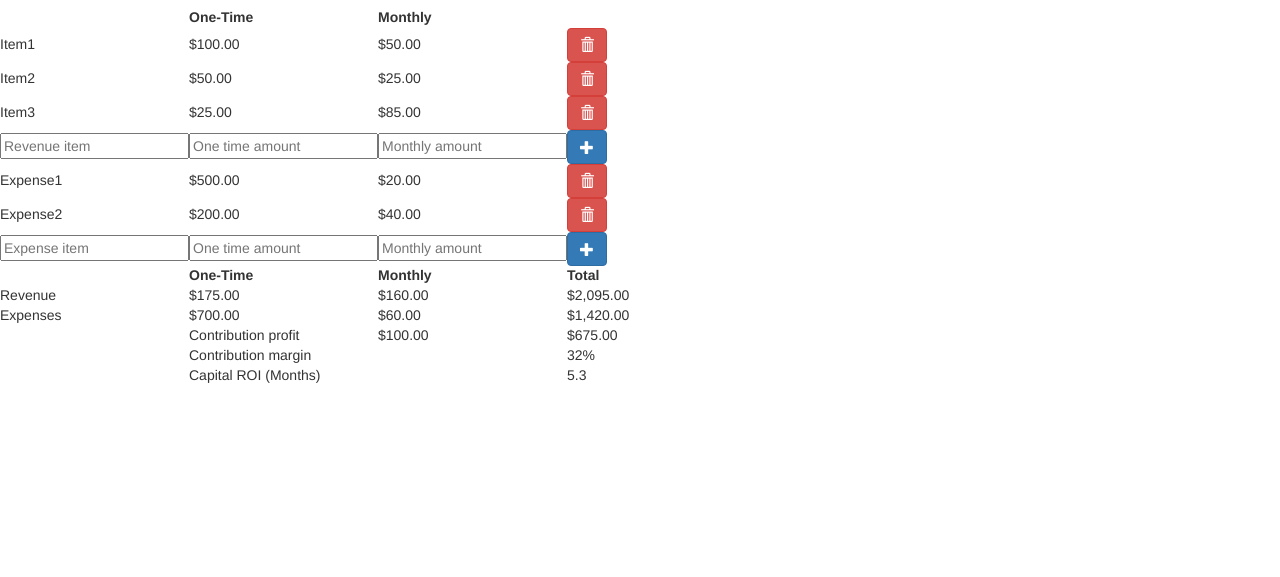
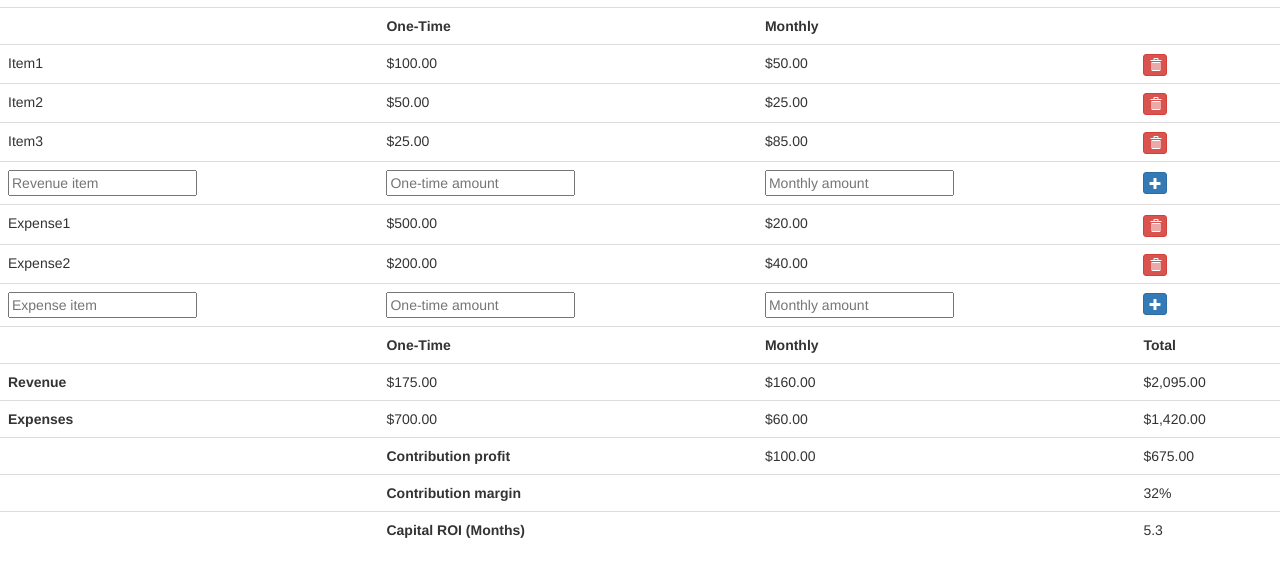
Before and after one commit to designesse/ROI-calculator, a plain HTML site: page index.html in a window 1280 px wide. Shown: the part 63-640 px from the top of the page. Drawn offline with nearby package versions, Linux system fonts and the light colour scheme; some packages are replaced by stand-ins of ours; a script that the page names is missing.

Commit message:
Themed and adding red border warning on wrong input.

```diff
--- a/index.html
+++ b/index.html
@@ -5,11 +5,13 @@
     <title>ROI Calculator</title>
     <link rel="stylesheet" href="https://maxcdn.bootstrapcdn.com/bootstrap/3.3.6/css/bootstrap.min.css"
           integrity="sha384-1q8mTJOASx8j1Au+a5WDVnPi2lkFfwwEAa8hDDdjZlpLegxhjVME1fgjWPGmkzs7" crossorigin="anonymous">
+    <link href="//fonts.googleapis.com/css?family=Titillium+Web:400normal" rel="stylesheet">
+    <link rel="stylesheet" type="text/css" href="style.css"/>
 </head>
 <body ng-app="ROICalculator" ng-controller="ROIController">
 
 <h1>ROI Calculator</h1>
-<table>
+<table class="table">
     <tr>
         <th></th>
         <th>One-Time</th>
@@ -21,15 +23,15 @@
         <td>{{ item.oneTime | currency:"$":2 }}</td>
         <td>{{ item.monthly | currency:"$":2 }}</td>
         <td>
-            <button class="btn btn-danger glyphicon glyphicon-trash" ng-click="deleteRevenue(item)"></button>
+            <button class="btn btn-xs btn-danger glyphicon glyphicon-trash" ng-click="deleteRevenue(item)"></button>
         </td>
     </tr>
     <tr>
-        <td><input placeholder="Revenue item" ng-model="newRevenue.name"/></td>
-        <td><input placeholder="One time amount" ng-model="newRevenue.oneTime"/></td>
-        <td><input placeholder="Monthly amount" ng-model="newRevenue.monthly"/></td>
+        <td><input ng-class="{'error': errorRevenueName}" placeholder="Revenue item" ng-model="newRevenue.name"/></td>
+        <td><input ng-class="{'error': errorRevenueOneTime}" placeholder="One-time amount" ng-model="newRevenue.oneTime"/></td>
+        <td><input ng-class="{'error': errorRevenueMonthly}" class="input-error" placeholder="Monthly amount" ng-model="newRevenue.monthly"/></td>
         <td>
-            <button class="btn btn-primary glyphicon glyphicon-plus" ng-click="addRevenue(newRevenue)"></button>
+            <button class="btn btn-xs btn-primary glyphicon glyphicon-plus" ng-click="addRevenue(newRevenue)"></button>
         </td>
     </tr>
     <tr ng-repeat="item in expenseItems | orderBy: 'name'">
@@ -37,15 +39,15 @@
         <td>{{ item.oneTime | currency:"$":2 }}</td>
         <td>{{ item.monthly | currency:"$":2 }}</td>
         <td>
-            <button class="btn btn-danger glyphicon glyphicon-trash" ng-click="deleteExpense(item)"></button>
+            <button class="btn btn-xs btn-danger glyphicon glyphicon-trash" ng-click="deleteExpense(item)"></button>
         </td>
     </tr>
     <tr>
-        <td><input placeholder="Expense item" ng-model="newExpense.name"/></td>
-        <td><input placeholder="One time amount" ng-model="newExpense.oneTime"/></td>
-        <td><input placeholder="Monthly amount" ng-model="newExpense.monthly"/></td>
+        <td><input ng-class="{'error': errorExpenseName}" placeholder="Expense item" ng-model="newExpense.name"/></td>
+        <td><input ng-class="{'error': errorExpenseOneTime}" placeholder="One-time amount" ng-model="newExpense.oneTime"/></td>
+        <td><input ng-class="{'error': errorExpenseMonthly}" placeholder="Monthly amount" ng-model="newExpense.monthly"/></td>
         <td>
-            <button class="btn btn-primary glyphicon glyphicon-plus" ng-click="addExpense(newExpense)"></button>
+            <button class="btn btn-xs btn-primary glyphicon glyphicon-plus" ng-click="addExpense(newExpense)"></button>
         </td>
     </tr>
     <tr>
@@ -55,13 +57,13 @@
         <th>Total</th>
     </tr>
     <tr>
-        <td>Revenue</td>
+        <th>Revenue</th>
         <td ng-bind="totalRevenueOneTime | currency:'$':2 "></td>
         <td ng-bind="totalRevenueMonthly | currency:'$':2 "></td>
         <td ng-bind="totalRevenueTotal | currency:'$':2 "></td>
     </tr>
     <tr>
-        <td>Expenses</td>
+        <th>Expenses</th>
         <td ng-bind="totalExpenseOneTime | currency:'$':2 "></td>
         <td ng-bind="totalExpenseMonthly | currency:'$':2 "></td>
         <td ng-bind="totalExpenseTotal | currency:'$':2 "></td>
@@ -69,23 +71,24 @@
     <tr></tr>
     <tr>
         <td></td>
-        <td>Contribution profit</td>
+        <th>Contribution profit</th>
         <td ng-bind="totalMonthlyProfit | currency:'$':2 "></td>
         <td ng-bind="totalProfit | currency:'$':2 ">0</td>
     </tr>
     <tr>
         <td></td>
-        <td>Contribution margin</td>
+        <th>Contribution margin</th>
         <td></td>
         <td ng-bind="contributionMargin | percentage:2"></td>
     </tr>
     <tr>
         <td></td>
-        <td>Capital ROI (Months)</td>
+        <th>Capital ROI (Months)</th>
         <td></td>
         <td ng-bind="capitalROI | number:1"></td>
     </tr>
 </table>
+</div>
 </body>
 
 <script src="https://ajax.googleapis.com/ajax/libs/angularjs/1.5.6/angular.min.js"></script>
--- a/scripts/ROiController.js
+++ b/scripts/ROiController.js
@@ -8,7 +8,22 @@ angular
         $scope.newExpense = {};
 
         $scope.addRevenue = function (newRevenue) {
-            if (!isNaN(newRevenue.oneTime) && !isNaN(newRevenue.monthly)) {
+            $scope.errorRevenueName = false;
+            $scope.errorRevenueOneTime = false;
+            $scope.errorRevenueMonthly = false;
+            if (newRevenue.name == null) {
+                $scope.errorRevenueName = true;
+            }
+
+            if (!newRevenue.oneTime || isNaN(newRevenue.oneTime)) {
+                $scope.errorRevenueOneTime = true;
+            }
+
+            if (!newRevenue.monthly || isNaN(newRevenue.monthly)) {
+                $scope.errorRevenueMonthly = true;
+            }
+
+            if (newRevenue && !isNaN(newRevenue.oneTime) && !isNaN(newRevenue.monthly)) {
                 newRevenue.oneTime = Number(newRevenue.oneTime);
                 newRevenue.monthly = Number(newRevenue.monthly);
                 $scope.revenueItems.push(newRevenue);
@@ -25,7 +40,22 @@ angular
         };
 
         $scope.addExpense = function (newExpense) {
-            if (!isNaN(newExpense.oneTime) && !isNaN(newExpense.monthly)) {
+            $scope.errorExpenseName = false;
+            $scope.errorExpenseOneTime = false;
+            $scope.errorExpenseMonthly = false;
+            if (newExpense.name == null) {
+                $scope.errorExpenseName = true;
+            }
+
+            if (!newExpense.oneTime || isNaN(newExpense.oneTime)) {
+                $scope.errorExpenseOneTime = true;
+            }
+
+            if (!newExpense.monthly || isNaN(newExpense.monthly)) {
+                $scope.errorExpenseMonthly = true;
+            }
+
+            if (newExpense && !isNaN(newExpense.oneTime) && !isNaN(newExpense.monthly)) {
                 newExpense.oneTime = Number(newExpense.oneTime);
                 newExpense.monthly = Number(newExpense.monthly);
                 $scope.expenseItems.push(newExpense);
```
